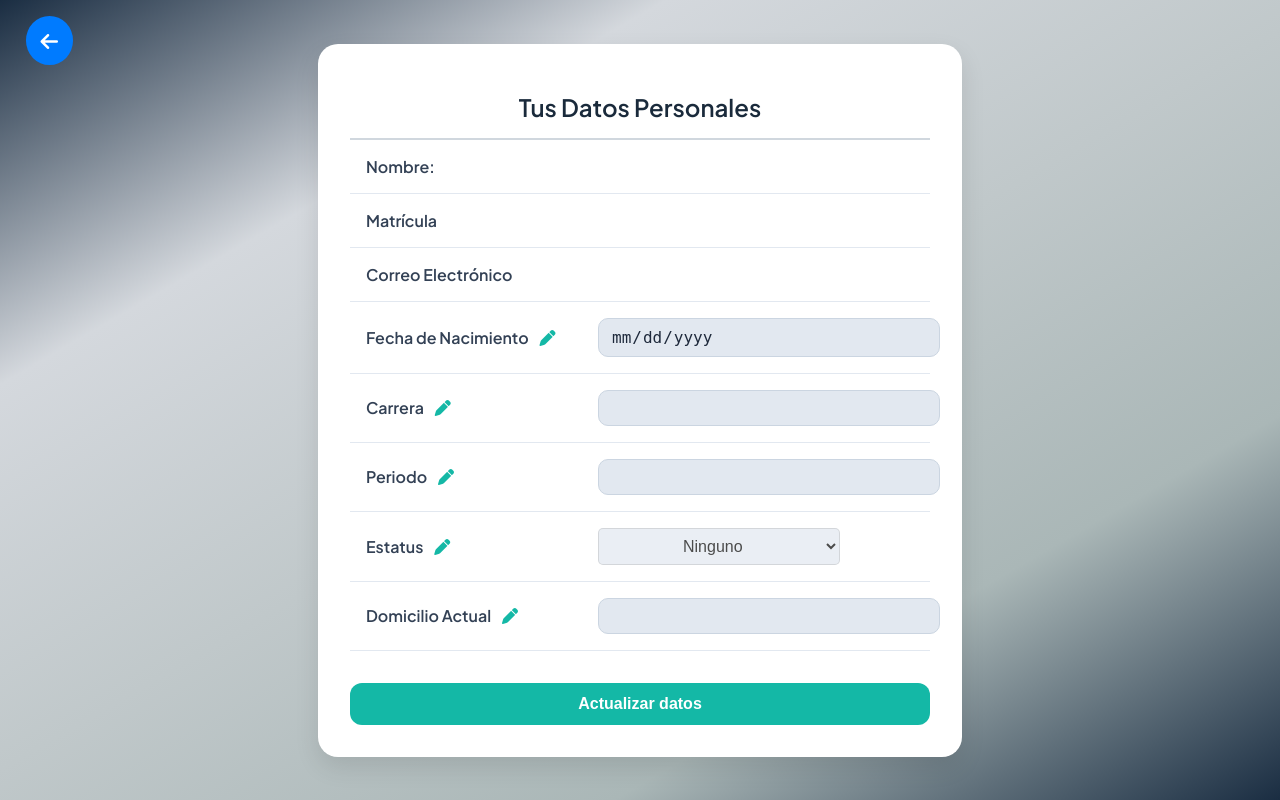
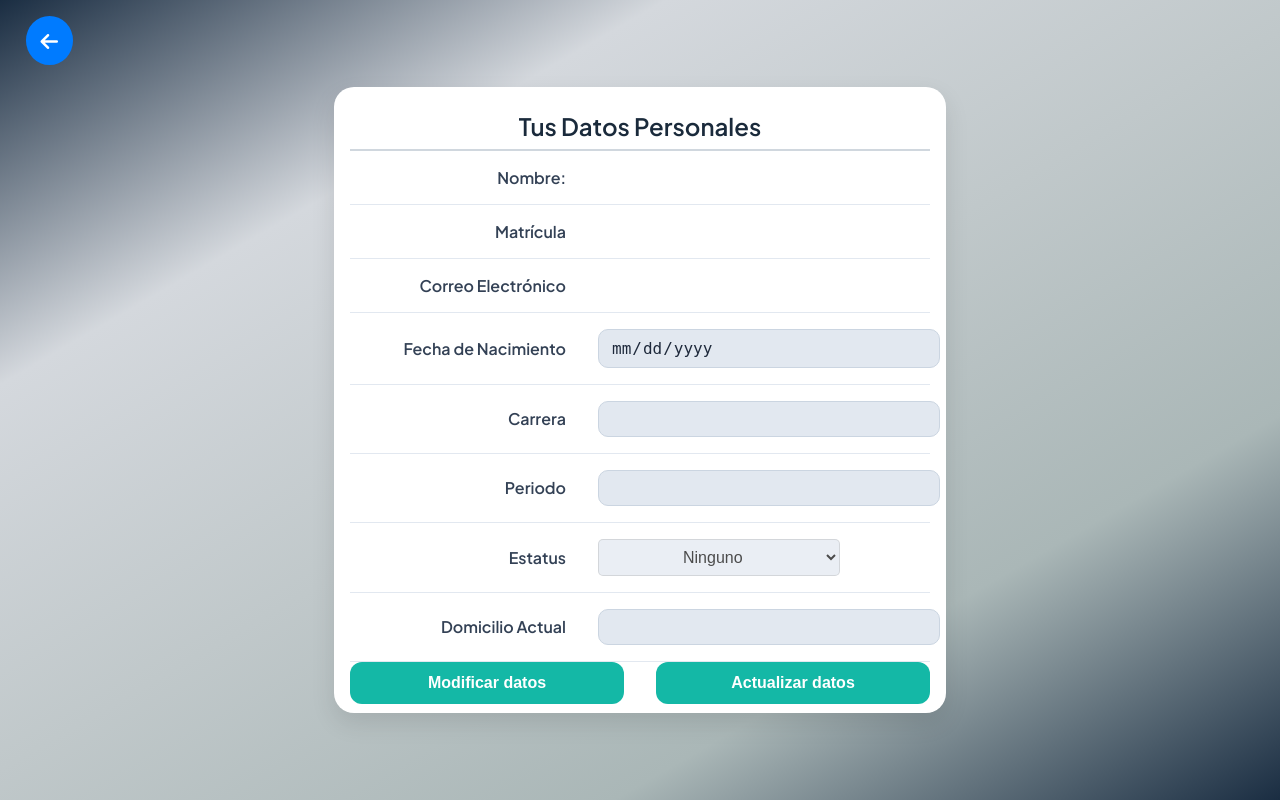
Before and after one commit to abrahampa21/academix, a PHP site: page /academix/portalAlumno/datosPersonales.php in a window 1280 px wide. Run offline with PHP 8.4, Linux system fonts and the light colour scheme; the visitor is signed in with stand-in values (Sample User, id 1); data that the repository does not hold is empty; a stand-in replaces the project's code that opens the database connection; some libraries are stand-ins or nearby versions.

Commit message:
Agregando botón de modificar horario a los portales en sección Datos Personales

```diff
--- a/assets/css/portalAlumno/datosPersonales.css
+++ b/assets/css/portalAlumno/datosPersonales.css
@@ -18,7 +18,7 @@ body {
 
 .personal-data {
   background-color: white;
-  padding: 2rem;
+  padding: .5rem 1rem .6rem;
   border-radius: 20px;
   box-shadow: 0 10px 25px rgba(0, 0, 0, 0.1);
   max-width: 580px;
@@ -35,7 +35,7 @@ body {
   font-size: 1.5rem;
   font-weight: 600;
   color: #1a2a3b;
-  padding-bottom: 1rem;
+  padding-bottom: .5rem;
   text-align: center;
   border-bottom: 2px solid #d0d7de;
 }
@@ -52,6 +52,7 @@ body {
   font-weight: 600;
   color: #334155;
   width: 40%;
+  text-align: right;
 }
 
 .personal-data td {
@@ -94,8 +95,13 @@ body {
   color: #0d9488;
 }
 
+.buttons-submit{
+  display: flex;
+  align-items: center;
+  gap: 2rem;
+}
+
 .submit {
-  margin-top: 2rem;
   width: 100%;
   padding: 0.75rem;
   font-size: 1rem;
--- a/assets/js/portalAlumno/datosPersonales.js
+++ b/assets/js/portalAlumno/datosPersonales.js
@@ -1,20 +1,17 @@
-const pencil = document.querySelectorAll("i[data-input]");
+function modificar(e) {
+  e.preventDefault();
+  const form = document.getElementById("personal-data");
+  const inputs = form.querySelectorAll("input, select");
 
-//Poder editar los datos de la tabla
-pencil.forEach((pen) => {
-  pen.addEventListener("click", () => {
-    const inputId = pen.getAttribute("data-input");
-    const element = document.getElementById(inputId);
-
-    if (!element) return;
-
-    if (element.tagName === "SELECT") {
-      element.disabled = false;
-    } else if (element.tagName === "INPUT") {
-      element.readOnly = false;
+  inputs.forEach((element) => {
+    if (element.tagName === "INPUT") {
+      element.removeAttribute("readonly");
+    } else if (element.tagName === "SELECT") {
+      element.removeAttribute("disabled");
     }
   });
-});
+}
+
 
 function confirmation(event) {
   const message = confirm("¿Realmente quieres modificar los datos?");
@@ -22,4 +19,5 @@ function confirmation(event) {
     event.preventDefault();
   }
 }
+
 AOS.init();
--- a/index.html
+++ b/index.html
@@ -4,7 +4,7 @@
   <head>
     <meta charset="UTF-8" />
     <meta name="viewport" content="width=device-width, initial-scale=1.0" />
-    <link rel="stylesheet" href="assets/css/inicio.css?v=1.0" />
+    <link rel="stylesheet" href="assets/css/index.css?v=1.0" />
     <link rel="icon" href="src/img/ites-modified.png" />
     <link
       rel="stylesheet"
@@ -186,6 +186,6 @@
     </footer>
 
     <script src="https://unpkg.com/aos@2.3.1/dist/aos.js"></script>
-    <script src="assets/js/inicio.js"></script>
+    <script src="assets/js/index.js"></script>
   </body>
 </html>
--- a/portalAlumno/datosPersonales.php
+++ b/portalAlumno/datosPersonales.php
@@ -76,7 +76,7 @@ $row = mysqli_fetch_assoc($resultado);
 </head>
 
 <body>
-  <form onsubmit=" return confirmation(event)" method="POST" class="personal-data" id="personal-data" data-aos="fade-down" autocomplete="off">
+  <form method="POST" class="personal-data" id="personal-data" data-aos="fade-down" autocomplete="off">
     <table>
       <caption>
         Tus Datos Personales
@@ -96,7 +96,6 @@ $row = mysqli_fetch_assoc($resultado);
       <tr>
         <th>
           Fecha de Nacimiento
-          <i class="fa-solid fa-pen" data-input="fechaNac"></i>
         </th>
         <td>
           <input
@@ -110,7 +109,7 @@ $row = mysqli_fetch_assoc($resultado);
         </td>
       </tr>
       <tr>
-        <th>Carrera <i class="fa-solid fa-pen" data-input="carrera"></i></th>
+        <th>Carrera</th>
         <td>
           <input
             type="text"
@@ -123,7 +122,7 @@ $row = mysqli_fetch_assoc($resultado);
         </td>
       </tr>
       <tr>
-        <th>Periodo <i class="fa-solid fa-pen" data-input="periodo"></i></th>
+        <th>Periodo</th>
         <td>
           <input
             type="text"
@@ -136,7 +135,7 @@ $row = mysqli_fetch_assoc($resultado);
         </td>
       </tr>
       <tr>
-        <th>Estatus <i class="fa-solid fa-pen" data-input="estatus"></i></th>
+        <th>Estatus</th>
         <td>
           <select name="estatus" class="status" id="estatus" disabled>
             <option value="Ninguno" <?= strtolower(trim($row['estatus'])) === 'ninguno' ? 'selected' : '' ?>>Ninguno</option>
@@ -148,7 +147,6 @@ $row = mysqli_fetch_assoc($resultado);
       <tr>
         <th>
           Domicilio Actual
-          <i class="fa-solid fa-pen" data-input="direccion"></i>
         </th>
         <td>
           <input
@@ -162,9 +160,14 @@ $row = mysqli_fetch_assoc($resultado);
         </td>
       </tr>
     </table>
-    <button type="submit" class="submit" id="submit" name="actualizar">
-      Actualizar datos
-    </button>
+    <div class="buttons-submit">
+      <button class="submit" onclick="modificar(event)">
+        Modificar datos
+      </button>
+      <button type="submit" class="submit" id="submit" name="actualizar" onclick="confirmation(event)">
+        Actualizar datos
+      </button>
+    </div>
   </form>
 
 
```
Also changed, not shown: assets/css/portalProfesor/datosPersonalesPro.css (+8 -2 lines), assets/js/portalProfesor/datosPersonalesPro.js (+10 -15 lines), portalProfesor/datosPersonalesPro.php (+12 -9 lines).
